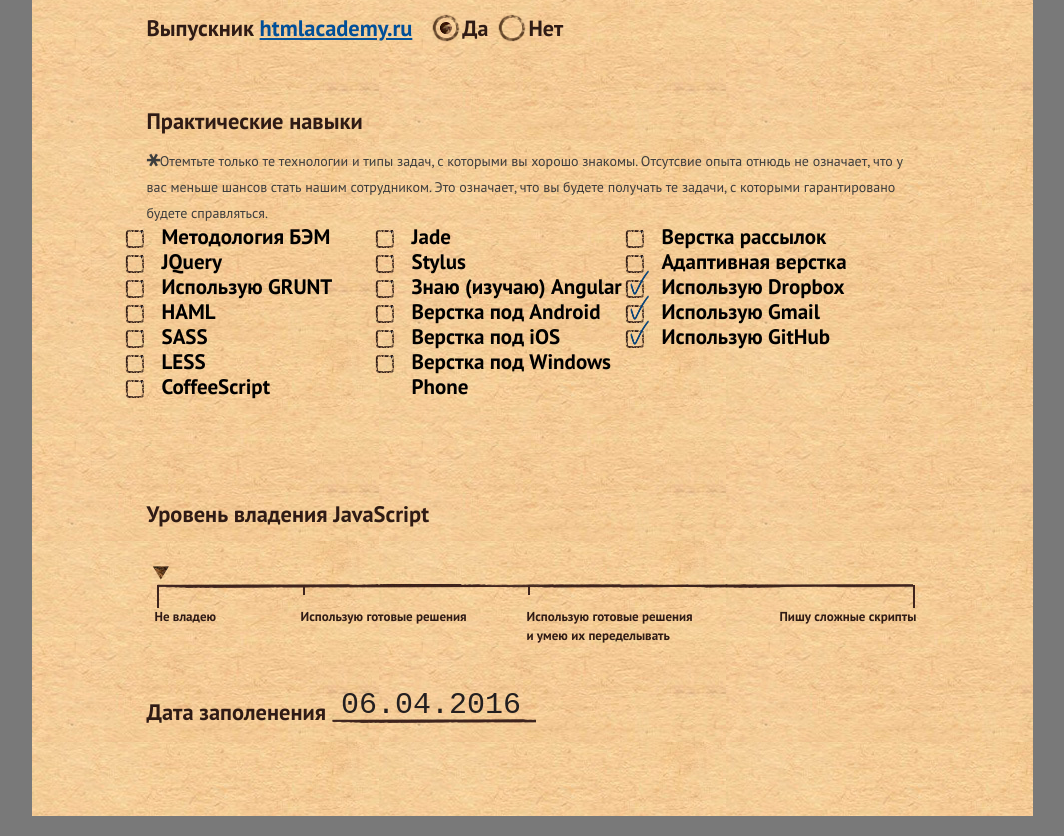
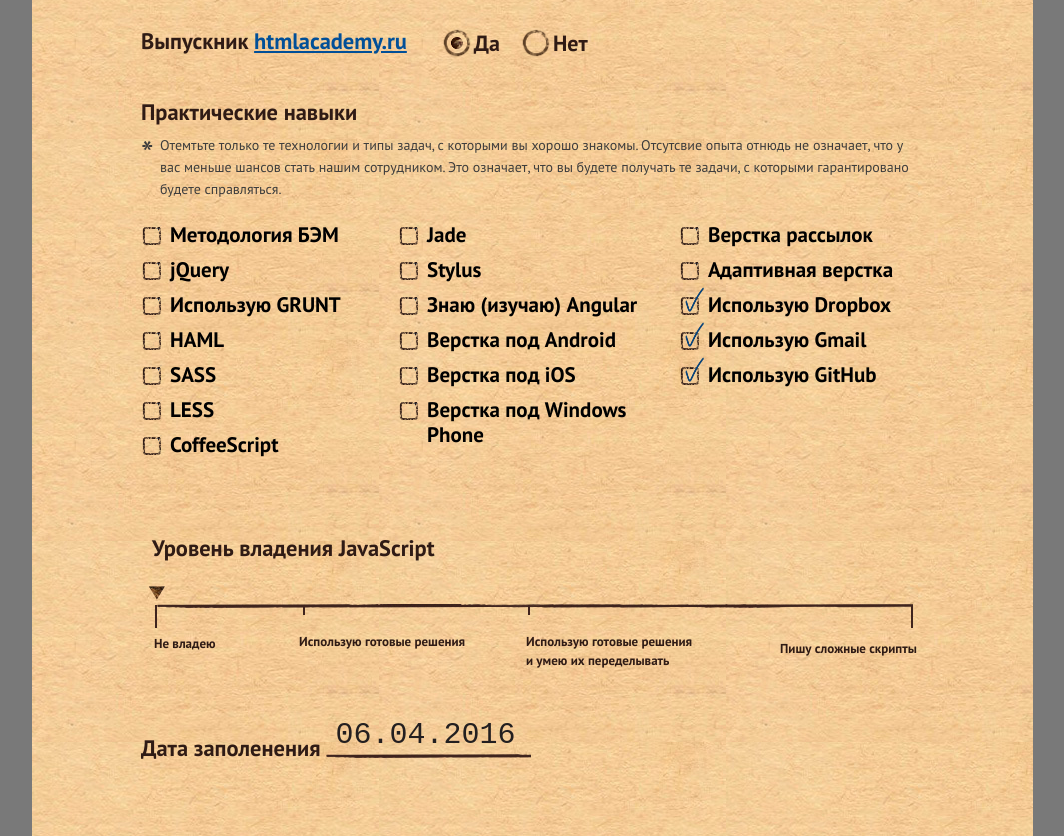
Before and after one commit to s-fomenko/s-fomenko.github.io, a plain HTML site: page index.html in a window 1280 px wide. Shown: the part 665-1501 px from the top of the page, without its empty margins (108-1172 px from the left). Drawn offline with Linux system fonts and the light colour scheme.

Commit message:
Декоративные элементы

```diff
--- a/css/style.css
+++ b/css/style.css
@@ -4,7 +4,6 @@ body {
   line-height: 25px;
   font-weight: 700;
   background-color: #797979;
-  /* TODO: Добавить Courier New */
 }
 
 .site-wrapper {
@@ -14,7 +13,7 @@ body {
 }
 
 .content-wrapper {
-  width: 771px;
+  width: 782px;
   margin: 0 auto;
 }
 
@@ -63,15 +62,20 @@ body {
 
 /*=====Header=====*/
 .main-header {
-  padding-top: 46px;
-  padding-left: 48px;
-  padding-right: 55px;
-  margin-bottom: 35px;
+  padding-top: 47px;
+  padding-left: 46px;
+  padding-right: 54px;
+  margin-bottom: 31px;
 }
 
 .main-logo{
   float: left;
   width: 240px;
+  position: relative;
+}
+
+.main-logo-img {
+  padding-top: 14px;
 }
 
 .main-logo-text {
@@ -79,6 +83,9 @@ body {
   font-size: 10px;
   line-height: 14px;
   font-weight: 400;
+  position: absolute;
+  top: 60px;
+  left: 6px;
 }
 
 .secret {
@@ -89,21 +96,26 @@ body {
 /*=====Main=====*/
 .content-header {
   margin: 0 auto;
-  width: 221px;
-  margin-bottom: 60px;
+  width: 262px;
+  margin-bottom: 47px;
+}
+
+.info {
+  margin-bottom: 29px;
 }
 
 .info-item {
   font-size: 0;
   background-image: url("../img/line.png");
   background-repeat: no-repeat;
-  background-position-y: 5px;
-  margin-bottom: 25px;
+  background-position-y: 15px;
+  background-position-x: 8px;
+  margin-bottom: 13px;
 }
 
 .info-item-title {
   font-size: 22.43px;
-  line-height: 49.83px;
+  line-height: 38.83px;
   font-weight: 700;
   color: #2f1b15;
   display: inline-block;
@@ -111,6 +123,7 @@ body {
   background-image: url("../img/background.jpg");
   height: 36px;
   padding-right: 15px;
+  padding-top: 13px;
 }
 
 .info-item-text {
@@ -126,7 +139,7 @@ body {
 
 .htmlacademy {
   font-size: 0;
-  margin-bottom: 50px;
+  padding-top: 24px;
 }
 
 .htmlacademy-select {
@@ -136,7 +149,7 @@ body {
   line-height: 36px;
   color: #2f1b15;
   font-weight: 700;
-  margin-right: 35px;
+  margin-right: 51px;
 }
 
 .htmlacademy-select a {
@@ -150,7 +163,8 @@ body {
   line-height: 36px;
   color: #2f1b15;
   font-weight: 700;
-  margin-right: 25px;
+  margin-right: 37px;
+  padding-top: 2px;
 }
 
 input[type="radio"] {
@@ -160,7 +174,7 @@ input[type="radio"] {
 input[type="radio"] + label {
   position: relative;
   display: block;
-  padding-left: 15px;
+  padding-left: 16px;
   cursor: pointer;
 }
 
@@ -187,12 +201,17 @@ input[type="radio"]:checked + label::before {
 }
 
 .skills {
-  margin-bottom: 90px;
+  margin-bottom: 56px;
+}
+
+.skills-text {
+  position: relative;
+  margin-bottom: 22px;
 }
 
 .skills-text-header {
   font-size: 22.43px;
-  line-height: 49.83px;
+  line-height: 43.83px;
   font-weight: 700;
   color: #2f1b15;
 }
@@ -202,16 +221,38 @@ input[type="radio"]:checked + label::before {
   line-height: 22px;
   font-weight: 400;
   color: #3d3d3d;
+  margin: 0;
+  padding-left: 19px;
 }
 
-.skills-text-description span {
-  font-size: 22px;
-  font-weight: 700;
+.skills-text-description::before {
+  content: "";
+  display: block;
+  position: absolute;
+  background-image: url("../img/snow.png");
+  top: 51px;
+  left: 1px;
+  width: 11px;
+  height: 9px;
 }
 
 .skills-select-block {
   float: left;
-  width: 250px;
+  width: 240px;
+  margin-right: 41px;
+}
+
+.skills-select-block:nth-child(2) {
+  margin-right: 17px;
+}
+
+.skills-select-block:last-child {
+  margin-right: 0;
+}
+
+.skills-select-item {
+  padding-left: 14px;
+  padding-bottom: 10px;
 }
 
 input[type="checkbox"] {
@@ -228,8 +269,8 @@ input[type="checkbox"] + label {
 input[type="checkbox"] + label::before {
   content: "";
   position: absolute;
-  top: -4px;
-  left: -22px;
+  top: -5px;
+  left: -13px;
   background-image: url("../img/sprite.png");
   background-repeat: no-repeat;
   display: block;
@@ -258,7 +299,8 @@ input[type="checkbox"]:checked + label::before {
   font-weight: 700;
   color: #2f1b15;
   margin: 0;
-  margin-bottom: 45px;
+  margin-bottom: 31px;
+  padding-left: 11px;
 }
 
 .slider-scale {
@@ -277,8 +319,8 @@ input[type="checkbox"]:checked + label::before {
   width: 17px;
   height: 14px;
   background-position: -10px -236px;
-  top: 77px;
-  left: 5px;
+  top: 63px;
+  left: 7px;
   cursor: pointer;
 }
 
@@ -294,7 +336,7 @@ input[type="checkbox"]:checked + label::before {
   background-color: #3f241e;
   content: "";
   top: -32px;
-  left: 10px;
+  left: 14px;
 }
 
 .slider-points-item2::before {
@@ -305,7 +347,7 @@ input[type="checkbox"]:checked + label::before {
   background-color: #3f241e;
   content: "";
   top: -32px;
-  left: 156px;
+  left: 162px;
 }
 
 .slider-points-item3::before {
@@ -316,7 +358,7 @@ input[type="checkbox"]:checked + label::before {
   background-color: #3f241e;
   content: "";
   top: -32px;
-  left: 381px;
+  left: 387px;
 }
 
 .slider-points-item4::before {
@@ -327,7 +369,7 @@ input[type="checkbox"]:checked + label::before {
   background-color: #3f241e;
   content: "";
   top: -32px;
-  left: 766px;
+  left: 770px;
 }
 
 .slider-text {
@@ -342,35 +384,36 @@ input[type="checkbox"]:checked + label::before {
 .slider-text-item1 {
   margin: 0;
   position: absolute;
-  top: -10px;
-  left: 8px;
+  top: -3px;
+  left: 13px;
 }
 
 .slider-text-item2 {
   margin: 0;
   position: absolute;
-  top: -10px;
-  left: 154px;
+  top: -5px;
+  left: 158px;
 }
 
 .slider-text-item3 {
   margin: 0;
   position: absolute;
-  top: -10px;
-  left: 380px;
+  top: -5px;
+  left: 385px;
   width: 176px;
 }
 
 .slider-text-item4 {
   margin: 0;
   position: absolute;
-  top: -10px;
-  left: 633px;
+  top: 2px;
+  left: 639px;
 }
 
 /*=====Footer=====*/
 .main-footer {
-  padding-bottom: 80px;
+  padding-bottom: 64px;
+  padding-top: 10px;
 }
 
 .date {
@@ -384,6 +427,7 @@ input[type="checkbox"]:checked + label::before {
   color: #2f1b15;
   display: inline-block;
   vertical-align: top;
+  padding-top: 6px;
 }
 
 .date-item2 {
@@ -396,6 +440,7 @@ input[type="checkbox"]:checked + label::before {
   vertical-align: top;
   background-image: url("../img/line.png");
   background-repeat: no-repeat;
-  background-position-y: 5px;
+  background-position-y: 10px;
   padding: 0 15px;
+  padding-bottom: 10px;
 }
--- a/index.html
+++ b/index.html
@@ -63,7 +63,7 @@
                 <div class="skills-text-header">
                   Практические навыки
                 </div>
-                <span class="skills-text-description"><span>&#9913;</span>Отемтьте только те технологии и типы задач, с которыми вы хорошо знакомы. Отсутсвие опыта отнюдь не означает, что у вас меньше шансов стать нашим сотрудником. Это означает, что вы будете получать те задачи, с которыми гарантировано будете справляться.</span>
+                <p class="skills-text-description">Отемтьте только те технологии и типы задач, с которыми вы хорошо знакомы. Отсутсвие опыта отнюдь не означает, что у вас меньше шансов стать нашим сотрудником. Это означает, что вы будете получать те задачи, с которыми гарантировано будете справляться.</p>
               </legend>
               <div class="skills-select-block">
                 <div class="skills-select-item">
@@ -72,7 +72,7 @@
                 </div>
                 <div class="skills-select-item">
                   <input id="skills2" type="checkbox" name="skills" value="jquery">
-                  <label for="skills2">JQuery</label>
+                  <label for="skills2">jQuery</label>
                 </div>
                 <div class="skills-select-item">
                   <input id="skills3" type="checkbox" name="skills" value="grunt">
```
Also changed, not shown: img/snow.png (added).
